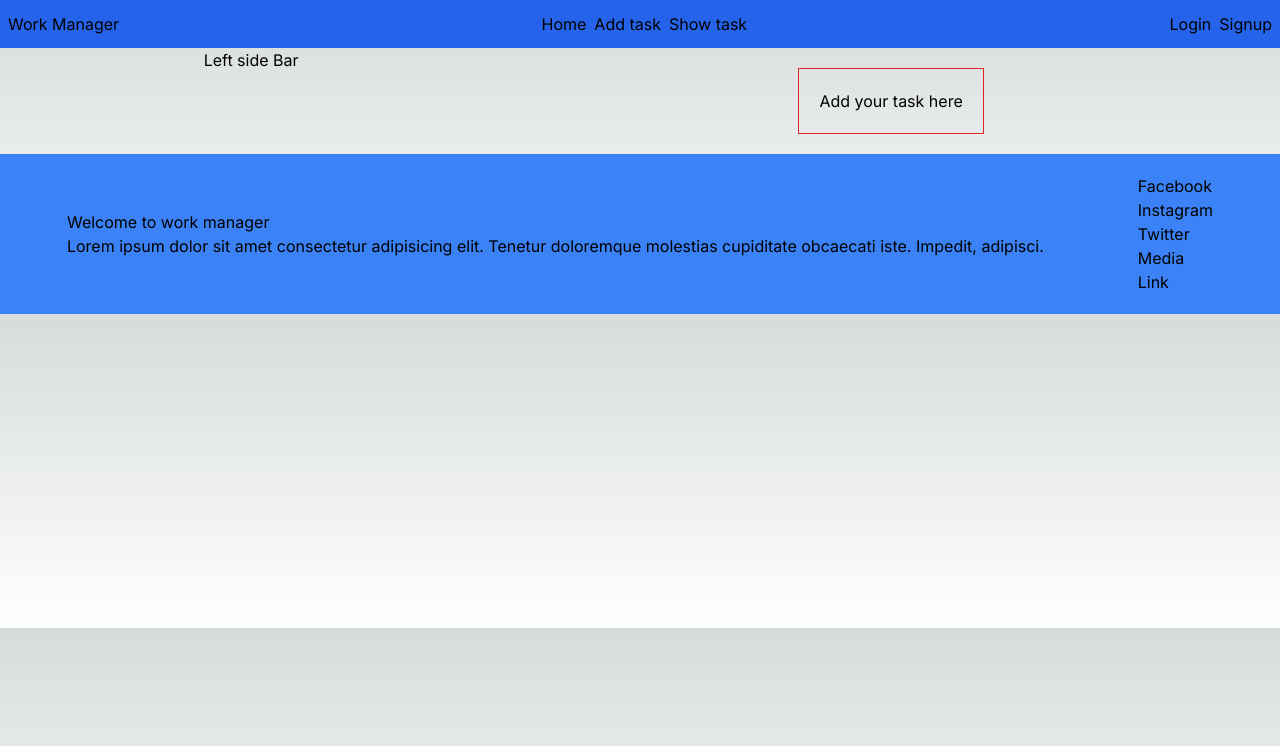
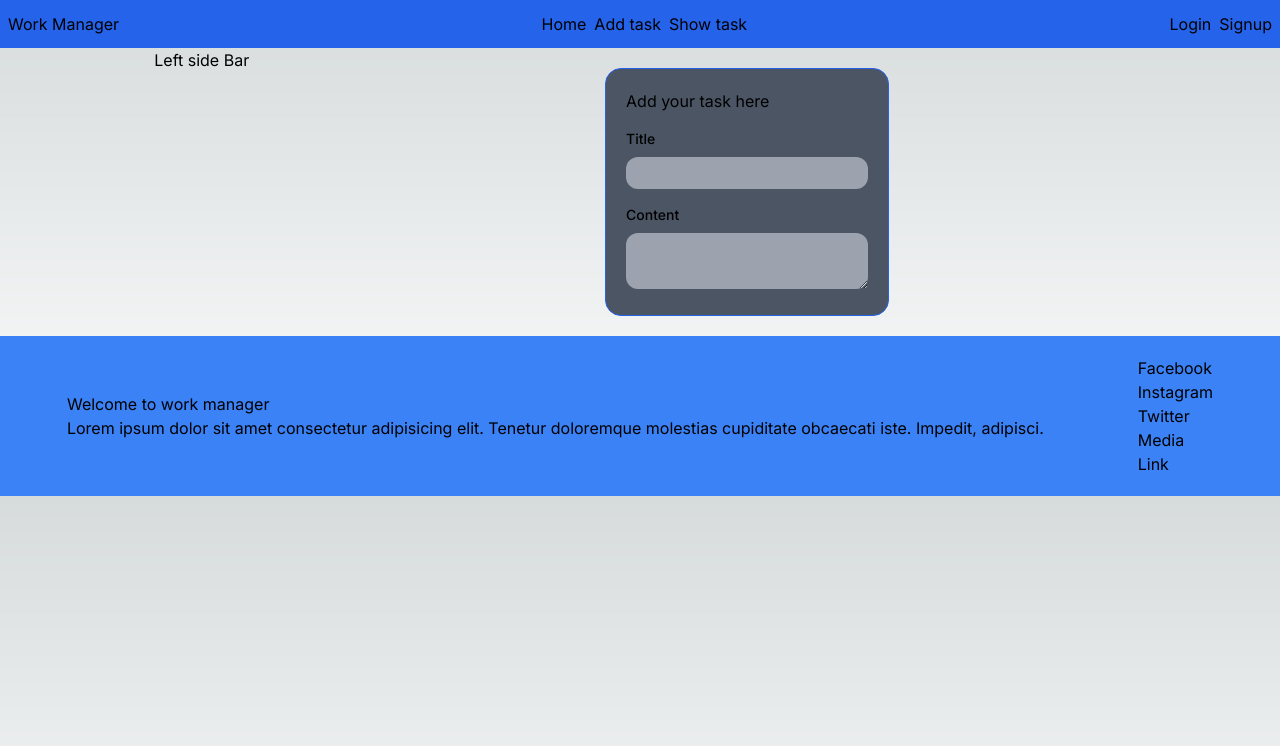
Before and after one commit to AayushGitH/nextPrac, a Next.js app: page /add-task in a window 1280 px wide. Shown: the top 746 px of the page. Built offline with nearby package versions, Linux system fonts and the light colour scheme.

Commit message:
Updated the form

```diff
--- a/src/app/add-task/page.js
+++ b/src/app/add-task/page.js
@@ -7,9 +7,24 @@ export const metadata = {
 const AddTask = () => {
     return (
         <div className='grid grid-cols-12 justify-center'>
-            <div className='border border-red-600 col-span-6 col-start-4 p-5'>
+            <div className='border bg-gray-600 border-blue-600 rounded-2xl col-span-6 col-start-2 p-5'>
                 <h1>Add your task here</h1>
 
+                <form >
+                    <div className='mt-4'>
+                        <label htmlFor='task_title' className='block text-sm font-medium mb-2'>
+                            Title
+                        </label>
+                        <input type='text' className='w-full p-1 rounded-xl bg-gray-400 focus:ring-gray-400 ' id='task_title' />
+                    </div>
+
+                    <div className='mt-4'>
+                        <label htmlFor='task_content' className='block text-sm font-medium mb-2'>
+                            Content
+                        </label>
+                        <textarea type='text' className='w-full p-1 rounded-xl bg-gray-400 focus:ring-gray-400 ' id='task_content'/>
+                    </div>
+                </form>
             </div>
         </div>
     )
```
